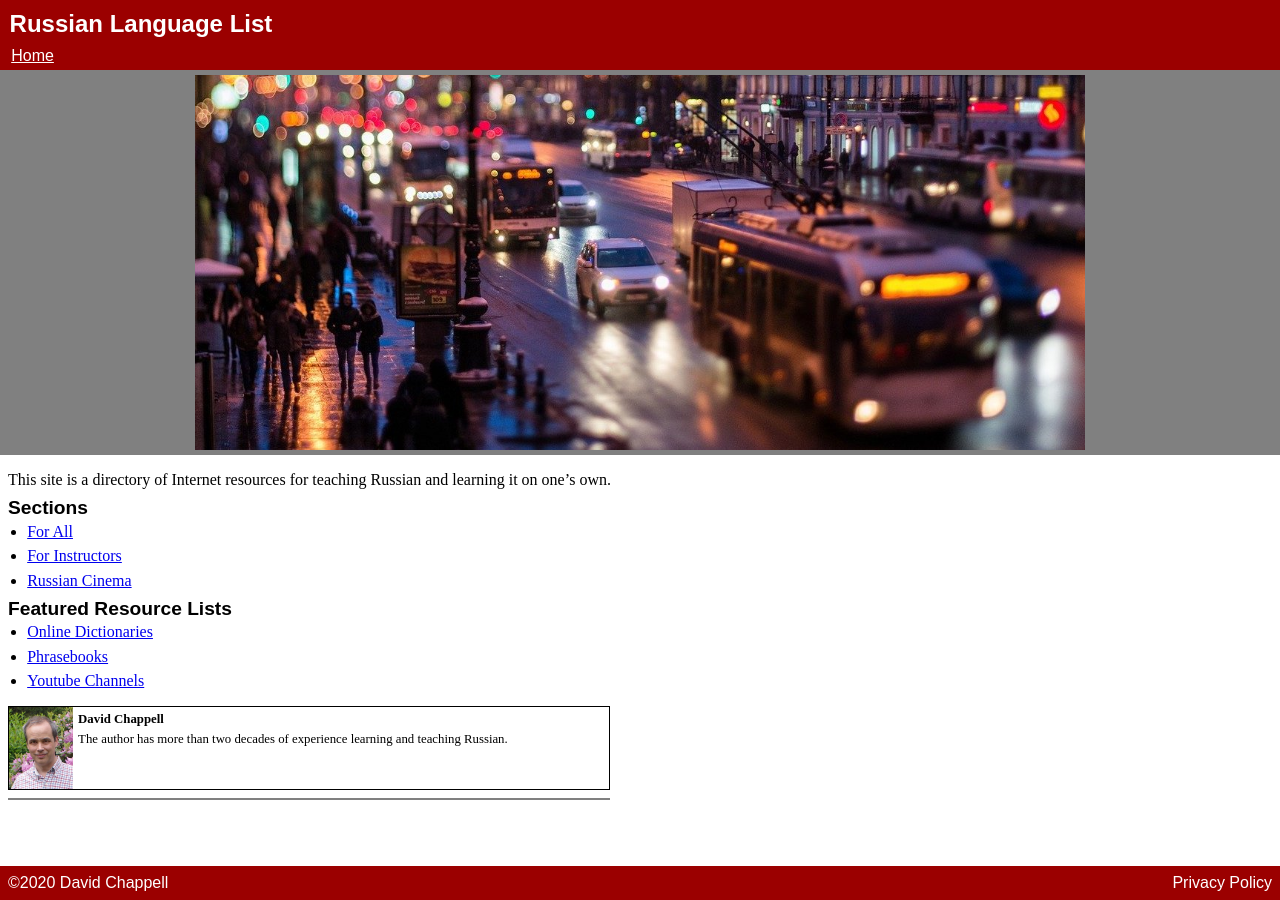
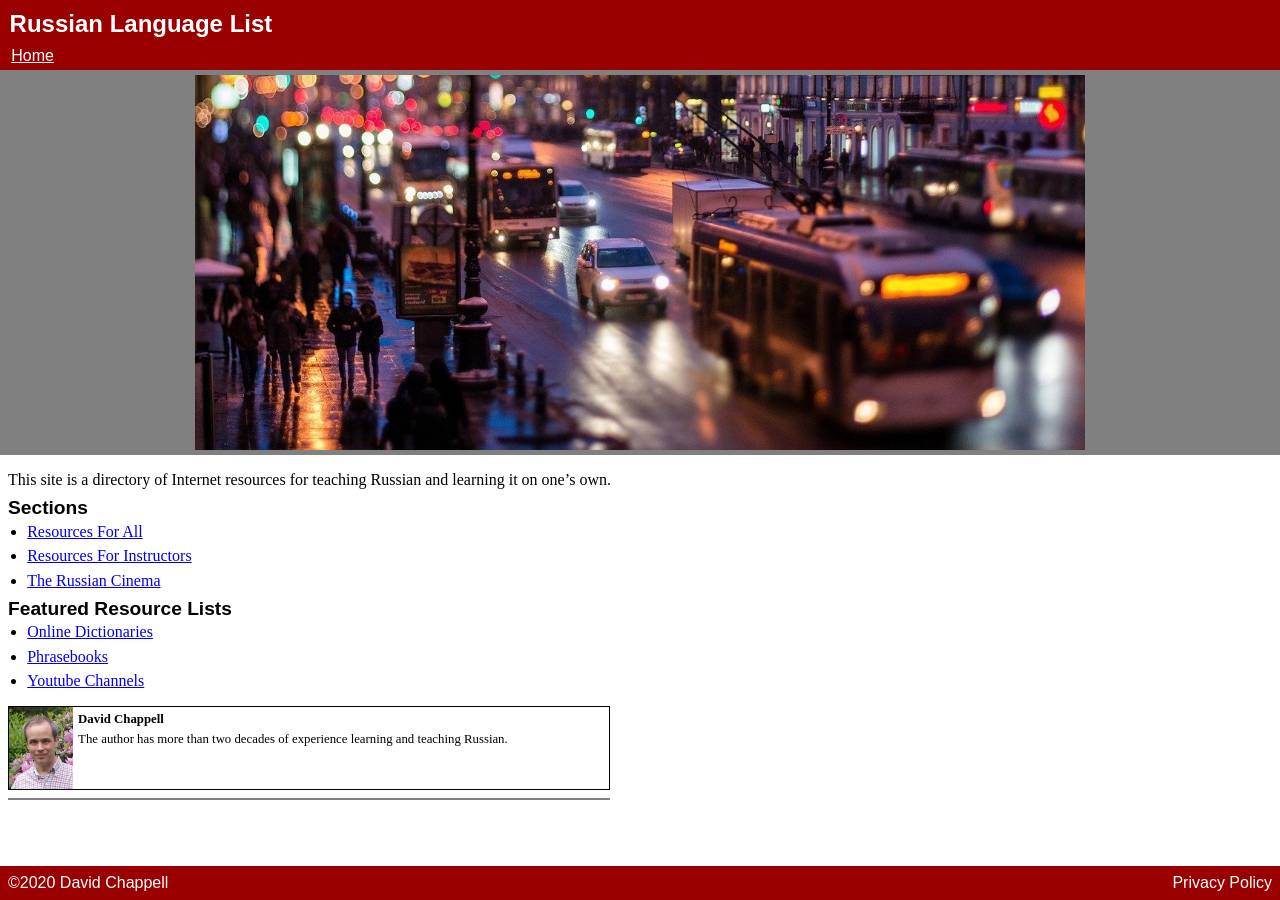
Before and after one commit to david672orford/russian-language-list, a Jekyll site: the page built from index.md, in a window 1280 px wide. Built offline with Jekyll 4.4.1, drawn with Linux system fonts in a browser that asks for light colours; our own code applies the rules of GitHub Pages for plain Markdown files.

```diff
--- a/index.md
+++ b/index.md
@@ -6,9 +6,9 @@
 and learning it on one's own.
 
 ## Sections
-* [For All](for-all/)
-* [For Instructors](for-instructors/)
-* [Russian Cinema](cinema/)
+* [Resources For All](for-all/)
+* [Resources For Instructors](for-instructors/)
+* [The Russian Cinema](cinema/)
 
 ## Featured Resource Lists
 * [Online Dictionaries](for-all/dictionaries)
```
